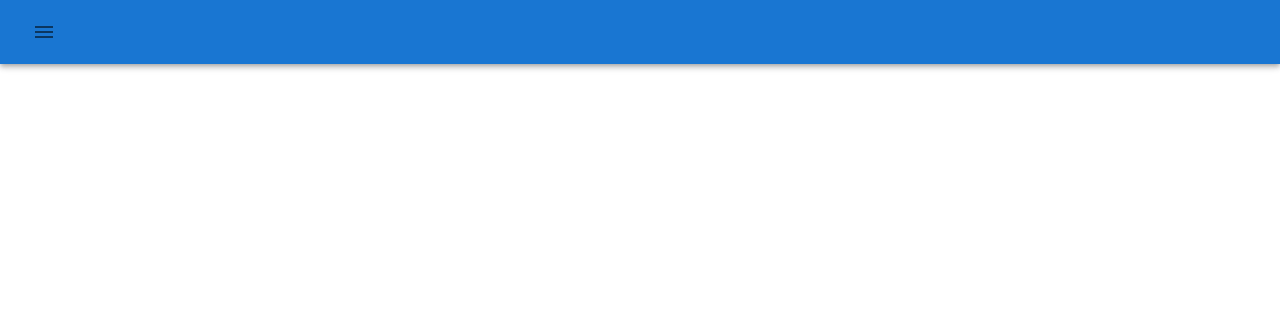
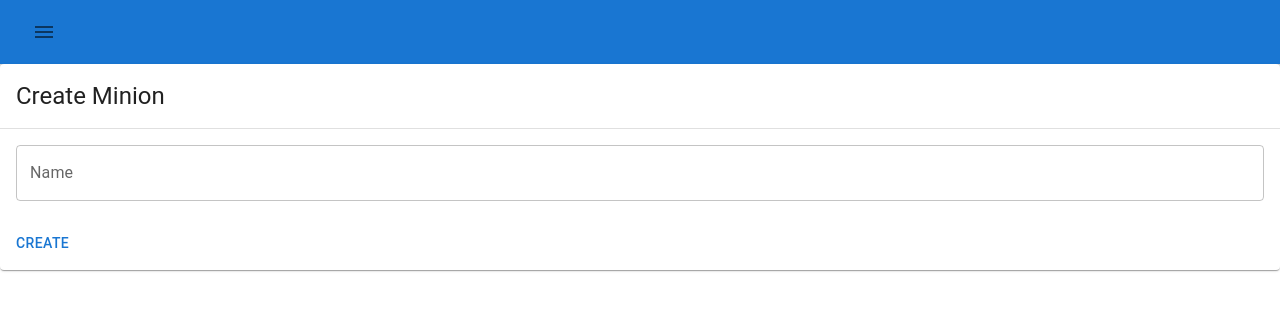
Before and after one commit to genraven1/genesys, a React (Create React App) app: page /npcs/minions/new in a window 1280 px wide. Before the commit this address had no page. Shown: the top 310 px of the page. Built offline with nearby package versions, Linux system fonts and the light colour scheme.

Commit message:
updated locations

```diff
--- a/src/components/HomePage.tsx
+++ b/src/components/HomePage.tsx
@@ -1,20 +1,25 @@
 import { useRef } from 'react';
 import { Route, Routes } from 'react-router-dom';
 import Talent from '../models/Talent';
-import AllTalentsView from './AllTalentsViewTable';
-import CreateTalent from './CreateTalent';
-import MinionTable from './MinionTable';
-import MinionView from './MinionView';
+import AllTalentsView from './talents/AllTalentsViewTable';
+import CreateTalent from './talents/CreateTalent';
+import MinionTable from './npc/minion/MinionTable';
+import MinionView from './npc/minion/MinionView';
+import CreateMinion from './npc/minion/CreateMinion';
+import Minion from '../models/Minion';
+
 
 export default function MainPage() {
   const selectedTalent = useRef<Talent | null>(null);
+  const selectedMinion = useRef<Minion | null>(null);
 
   return (
     <Routes>
       <Route path='/talents' element={<AllTalentsView />} />
       <Route path='/talents/new' element={<CreateTalent talent={selectedTalent.current} />} />
-      <Route path='/actors/npcs/minions' element={<MinionTable />} />
-      <Route path='/actors/npcs/minions/:id' element={<MinionView />} />
+      <Route path='/npcs/minions' element={<MinionTable />} />
+      <Route path='/npcs/minions/new' element={<CreateMinion minion={selectedMinion.current} />} />
+      <Route path='/npcs/minions/:id' element={<MinionView />} />
     </Routes>
   )
 }
--- a/src/components/navigation/SideNav.tsx
+++ b/src/components/navigation/SideNav.tsx
@@ -11,6 +11,7 @@ const TALENTS: Array<MenuListItemProps> = [
 
 const NPCS: Array<MenuListItemProps> = [
     { to: 'npcs/minions', name: 'View All Minions' },
+    { to: 'npcs/minions/new', name: 'Create Minion' },
 ];
 
 export default function SideNav() {
--- /dev/null
+++ b/src/components/npc/minion/CreateMinion.tsx
@@ -0,0 +1,59 @@
+import { Button, Card, CardActions, CardContent, CardHeader, Divider, Grid, TextField } from "@mui/material";
+import { ChangeEventHandler, FocusEventHandler, FormEventHandler, useState } from "react";
+import { useNavigate } from "react-router-dom";
+import Minion, { DefaultMinion } from "../../../models/Minion";
+import ActorService from "../../../services/ActorService";
+
+
+interface Props {
+    minion?: Minion | null,
+}
+
+export default function CreateTalent(props: Props) {
+    const { minion: newMinion } = props;
+    const [minion, setMinion] = useState(newMinion ?? DefaultMinion.create());
+    const [errors, setErrors] = useState({} as any);
+    let navigate = useNavigate();
+
+    const handleSubmit: FormEventHandler<HTMLFormElement> = (event) => {
+        event.preventDefault();
+        console.log(minion);
+        //ActorService.createMinion(minion);
+        //navigate('/actors/npcs/minions/' + minion.id);
+    }
+
+    const handleBlur: FocusEventHandler<HTMLInputElement> = (event) => {
+        const { name, value } = event.target;
+
+        setMinion((prev_state) => ({
+            ...prev_state,
+            [name]: value,
+        }));
+    }
+
+    const handleTextChange: ChangeEventHandler<HTMLInputElement> = (event) => {
+        const { name, value } = event.target;
+
+        setMinion((prev_state) => ({
+            ...prev_state,
+            [name]: value,
+        }));
+    }
+
+    return (
+        <Card>
+            <CardHeader title={'Create Minion'} />
+            <Divider />
+            <form onSubmit={handleSubmit}>
+                <CardContent>
+                    <Grid container justifyContent={'center'}>
+                        <TextField name='name' label='Name' value={minion.name ?? ''} onBlur={handleBlur} onChange={handleTextChange} fullWidth />
+                    </Grid>
+                </CardContent>
+                <CardActions>
+                    <Button color='primary' type='submit'>CREATE</Button>
+                </CardActions>
+            </form>
+        </Card>
+    )
+}
--- a/src/components/MinionTable.tsx
+++ b/src/components/npc/minion/MinionTable.tsx
@@ -6,8 +6,8 @@ import TableHead from '@mui/material/TableHead';
 import TableRow from '@mui/material/TableRow';
 import Paper from '@mui/material/Paper';
 import { Fragment, useEffect, useState } from 'react';
-import Minion from '../models/Minion';
-import ActorService from '../services/ActorService';
+import Minion from "../../../models/Minion";
+import ActorService from "../../../services/ActorService";
 import { Link } from 'react-router-dom';
 
 interface TableCellWithLinkProps {
@@ -47,7 +47,7 @@ export default function MinionTable() {
             if (!minionList) { return; }
             setMinions(minionList);
         })();
-    });
+    }, []);
 
     return (
         <TableContainer component={Paper}>
--- a/src/components/MinionView.tsx
+++ b/src/components/npc/minion/MinionView.tsx
@@ -1,8 +1,10 @@
 import { Box, Card, CardContent, CardHeader } from "@mui/material";
 import { useEffect, useState } from "react";
 import { useParams } from "react-router-dom";
-import Minion, { DefaultMinion } from "../models/Minion";
-import ActorService from "../services/ActorService";
+import Minion from "../../../models/Minion";
+import ActorService from "../../../services/ActorService";
+
+
 
 interface MinionProps {
     minion?: Minion
--- a/src/components/AllTalentsViewTable.tsx
+++ b/src/components/talents/AllTalentsViewTable.tsx
@@ -7,8 +7,8 @@ import TableContainer from '@mui/material/TableContainer';
 import TableHead from '@mui/material/TableHead';
 import TableRow from '@mui/material/TableRow';
 import Paper from '@mui/material/Paper';
-import Talent from '../models/Talent';
-import TalentService from '../services/TalentService';
+import Talent from '../../models/Talent';
+import TalentService from '../../services/TalentService';
 import { Fragment, useEffect, useState } from 'react';
 
 function TalentRow(props: { row: Talent }) {
@@ -48,7 +48,6 @@ export default function AllTalentsView() {
                 const talentList = await TalentService.getTalents();
                 if (!talentList) { return; }
                 setTalents(talentList);
-                return;
         })();
     }, []);
 
--- a/src/components/CreateTalent.tsx
+++ b/src/components/talents/CreateTalent.tsx
@@ -1,7 +1,7 @@
 import { Button, Card, CardActions, CardContent, CardHeader, Divider, Grid, MenuItem, TextField } from "@mui/material";
 import { ChangeEventHandler, FocusEventHandler, FormEventHandler, useState } from "react";
-import Talent, { Activation, DefaultTalent, Ranked, Tier } from "../models/Talent";
-import TalentService from "../services/TalentService";
+import Talent, { Activation, DefaultTalent, Ranked, Tier } from "../../models/Talent";
+import TalentService from "../../services/TalentService";
 import { useNavigate } from "react-router-dom";
 
 interface Props {
--- a/src/services/ActorService.ts
+++ b/src/services/ActorService.ts
@@ -1,17 +1,18 @@
+import axios from "axios";
 import Minion from "../models/Minion";
-import { get, post } from "./rest";
+import { post } from "./rest";
 
 export default class ActorService {
 
-    static getMinions(): Promise<Minion[]> {
-        return get('/actors/npc/minions');
+    static async getMinions(): Promise<Minion[]> {
+        return await (await axios.get('/actors/npc/minions')).data.Items
     }
 
-    static getMinion(id: string): Promise<Minion> {
+    static async getMinion(id: string): Promise<Minion> {
         return post('/actors/npc/minions/' + id);
     }
 
-    static createMinion(minion: Minion): Promise<Minion> {
-        return post('/actors/npc/minions', minion);
+    static async createMinion(minion: Minion): Promise<Minion> {
+        return await axios.post('/actors/npc/minions', minion);
     }
 }
```
Lines whose indentation alone changed are shown as unchanged.
